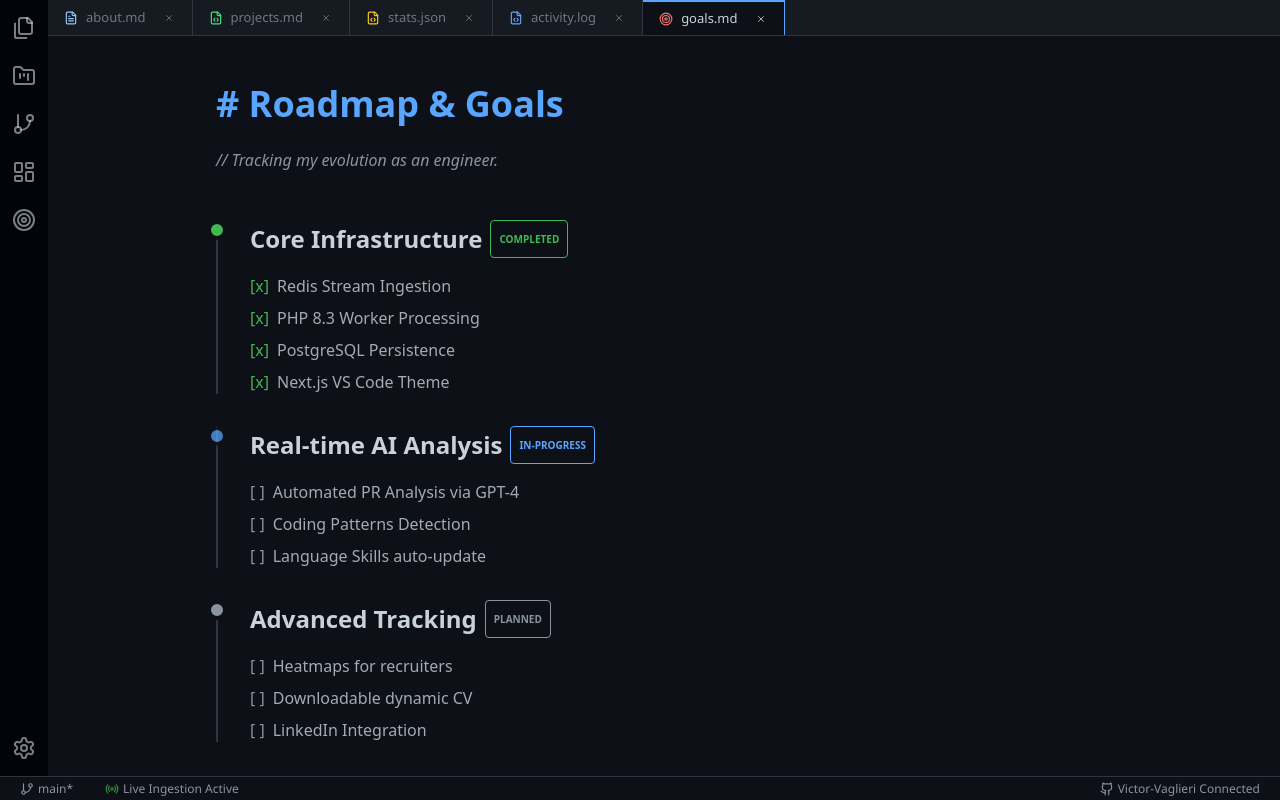
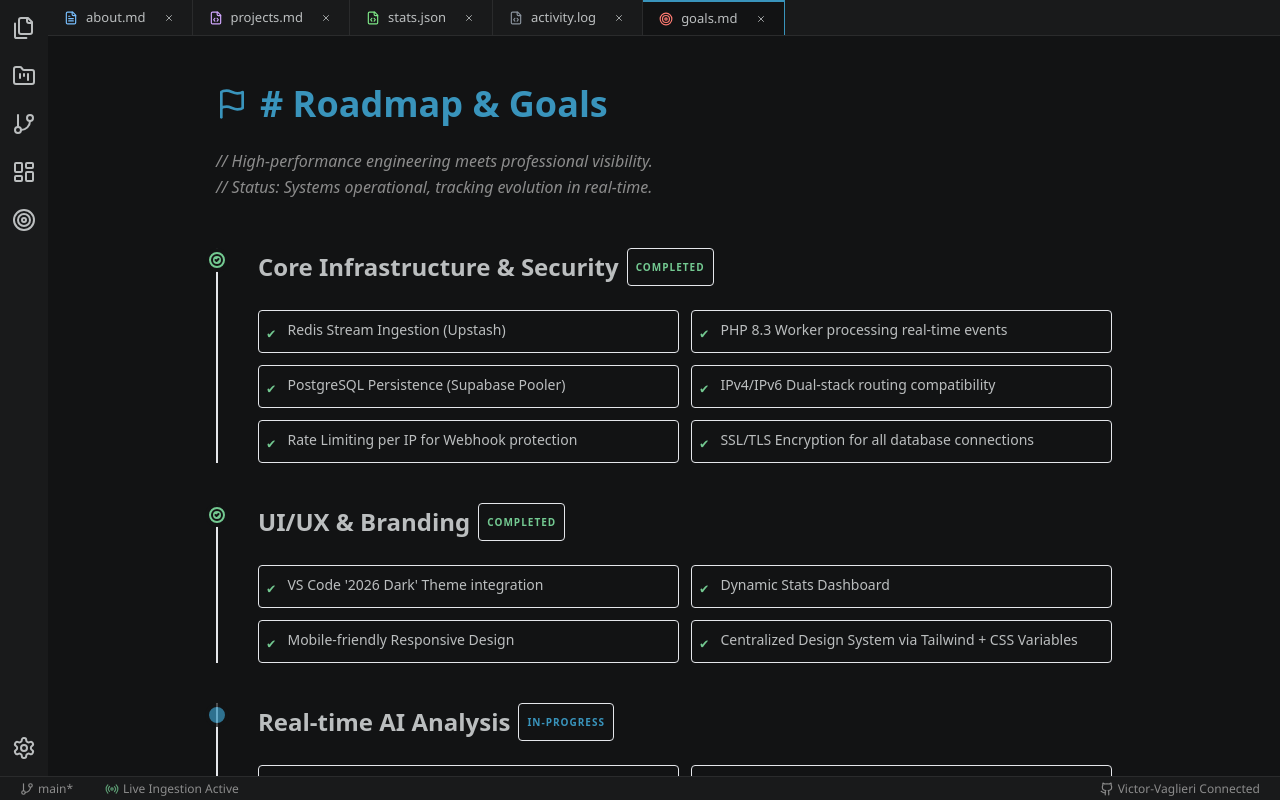
Before and after one commit to Victor-Vaglieri/LiveFolio, a Next.js app in the folder frontend/: page /goals in a window 1280 px wide. Built offline with nearby package versions, Linux system fonts and the light colour scheme.

Commit message:
melhora da tipografia e da interface do usuário

```diff
--- a/frontend/app/globals.css
+++ b/frontend/app/globals.css
@@ -3,33 +3,34 @@
 @tailwind utilities;
 
 :root {
-  --background: #121314; /* editor.background */
-  --foreground: #BBBEBF; /* editor.foreground */
+  --primary: #2C2D2E;
+  --primary-hover: #343536;
+
+  --background: #121314;
+  --foreground: #BBBEBF;
 
   --surface: #191A1B;
   --surface-2: #202122;
+  --surface-hover: #242526;
+
   --border: #2A2B2C;
 
-  --primary: #3994BC;
-  --primary-hover: #2B7DA3;
+  --text-muted: #8C8C8C;
 
-  --muted: #8C8C8C;
-}
+  --accent: #3994BC;
+  --accent-hover: #2B7DA3;
 
-@media (prefers-color-scheme: dark) {
-  :root {
-    --background: #121314;
-    --foreground: #BBBEBF;
+  --selection: #276782dd;
 
-    --surface: #191A1B;
-    --surface-2: #202122;
-    --border: #2A2B2C;
+  --success: #73c991;
+  --string: #a5d6ff;
 
-    --primary: #3994BC;
-    --primary-hover: #2B7DA3;
-
-    --muted: #8C8C8C;
-  }
+  --icon-json: #7ee787;
+  --icon-md: #79c0ff;
+  --icon-log: #8b949e;
+  --icon-code: #d2a8ff;
+  --icon-stats: #ffa657;
+  --icon-goal: #ff7b72;
 }
 
 body {
@@ -39,7 +40,7 @@ body {
   overflow: hidden;
 }
 
-/* Scrollbar igual VSCode */
+
 ::-webkit-scrollbar {
   width: 10px;
   height: 10px;
@@ -50,16 +51,16 @@ body {
 }
 
 ::-webkit-scrollbar-thumb {
-  background: #83848533; /* scrollbarSlider.background */
+  background: #83848533;
   border-radius: 6px;
 }
 
 ::-webkit-scrollbar-thumb:hover {
-  background: #83848566; /* hover */
+  background: #83848566;
 }
 
 ::-webkit-scrollbar-thumb:active {
-  background: #83848599; /* active */
+  background: #83848599;
 }
 
 ::-webkit-scrollbar-corner {
--- a/frontend/app/goals/page.tsx
+++ b/frontend/app/goals/page.tsx
@@ -1,56 +1,91 @@
-import { Milestone, Flag, Compass } from "lucide-react";
+import { Milestone, Flag, Compass, CheckCircle2 } from "lucide-react";
 
 export const dynamic = 'force-dynamic';
 
 export default function GoalsPage() {
   const milestones = [
     {
-      title: "Core Infrastructure",
+      title: "Core Infrastructure & Security",
       status: "completed",
-      tasks: ["Redis Stream Ingestion", "PHP 8.3 Worker Processing", "PostgreSQL Persistence", "Next.js VS Code Theme"]
+      tasks: [
+        "Redis Stream Ingestion (Upstash)",
+        "PHP 8.3 Worker processing real-time events",
+        "PostgreSQL Persistence (Supabase Pooler)",
+        "IPv4/IPv6 Dual-stack routing compatibility",
+        "Rate Limiting per IP for Webhook protection",
+        "SSL/TLS Encryption for all database connections"
+      ]
+    },
+    {
+      title: "UI/UX & Branding",
+      status: "completed",
+      tasks: [
+        "VS Code '2026 Dark' Theme integration",
+        "Dynamic Stats Dashboard",
+        "Mobile-friendly Responsive Design",
+        "Centralized Design System via Tailwind + CSS Variables"
+      ]
     },
     {
       title: "Real-time AI Analysis",
       status: "in-progress",
-      tasks: ["Automated PR Analysis via GPT-4", "Coding Patterns Detection", "Language Skills auto-update"]
+      tasks: [
+        "Automated PR Analysis via GPT-4",
+        "Coding Patterns Detection (Clean Code vs Legacy)",
+        "Language Skills auto-update from repository analysis"
+      ]
     },
     {
-      title: "Advanced Tracking",
+      title: "Advanced Tracking & Visibility",
       status: "planned",
-      tasks: ["Heatmaps for recruiters", "Downloadable dynamic CV", "LinkedIn Integration"]
+      tasks: [
+        "Heatmaps for recruiter access patterns",
+        "Downloadable dynamic CV (PDF generation)",
+        "LinkedIn Auto-post on major project milestones"
+      ]
     }
   ];
 
   return (
-    <div className="max-w-4xl mx-auto py-8 space-y-12 font-sans selection:bg-vscode-highlight/30">
+    <div className="max-w-4xl mx-auto py-8 space-y-12 font-sans selection:bg-vscode-highlight/30 text-vscode-text">
       <section className="space-y-6">
+        <div className="flex items-center gap-3">
+            <Flag className="text-vscode-highlight" size={32} />
             <h1 className="text-4xl font-bold text-vscode-highlight"># Roadmap & Goals</h1>
-        <p className="text-vscode-comment italic">// Tracking my evolution as an engineer.</p>
+        </div>
+        <p className="text-vscode-comment italic leading-relaxed">
+            // High-performance engineering meets professional visibility.<br/>
+            // Status: Systems operational, tracking evolution in real-time.
+        </p>
       </section>
 
-      <div className="space-y-8">
+      <div className="space-y-10">
         {milestones.map((milestone, idx) => (
-          <div key={idx} className="relative pl-8 border-l-2 border-vscode-border space-y-4">
-            <div className={`absolute -left-[11px] top-0 w-5 h-5 rounded-full border-4 border-vscode-bg ${
-              milestone.status === 'completed' ? 'bg-vscode-success' :
-              milestone.status === 'in-progress' ? 'bg-vscode-highlight animate-pulse' : 'bg-vscode-comment'
-            }`} />
+          <div key={idx} className="relative pl-10 border-l-2 border-vscode-border/50 space-y-4">
+            <div className={`absolute -left-[13px] top-0 w-6 h-6 rounded-full border-4 border-vscode-bg flex items-center justify-center ${
+              milestone.status === 'completed' ? 'bg-vscode-success text-vscode-bg' :
+              milestone.status === 'in-progress' ? 'bg-vscode-highlight animate-pulse' : 'bg-vscode-sidebar'
+            }`}>
+                {milestone.status === 'completed' && <CheckCircle2 size={12} strokeWidth={4} />}
+            </div>
 
+            <div className="space-y-1">
                 <h2 className="text-2xl font-bold flex items-center gap-2">
                 {milestone.title}
-              <span className={`text-[10px] uppercase px-2 py-0.5 rounded border ${
-                milestone.status === 'completed' ? 'text-vscode-success border-vscode-success' :
-                milestone.status === 'in-progress' ? 'text-vscode-highlight border-vscode-highlight' : 'text-vscode-comment border-vscode-comment'
+                <span className={`text-[10px] font-black uppercase px-2 py-0.5 rounded border tracking-widest ${
+                    milestone.status === 'completed' ? 'text-vscode-success border-vscode-success/30 bg-vscode-success/5' :
+                    milestone.status === 'in-progress' ? 'text-vscode-highlight border-vscode-highlight/30 bg-vscode-highlight/5' : 'text-vscode-comment border-vscode-comment/30 bg-vscode-sidebar/5'
                 }`}>
                     {milestone.status}
                 </span>
                 </h2>
+            </div>
 
-            <ul className="space-y-2">
+            <ul className="grid grid-cols-1 md:grid-cols-2 gap-3 pt-2">
               {milestone.tasks.map((task, i) => (
-                <li key={i} className="flex items-center gap-2 text-vscode-text/80">
-                  <span className={milestone.status === 'completed' ? 'text-vscode-success' : 'text-vscode-comment'}>
-                    {milestone.status === 'completed' ? '[x]' : '[ ]'}
+                <li key={i} className="flex items-start gap-3 text-[14px] text-vscode-text/70 bg-vscode-sidebar/5 p-2 rounded border border-vscode-border/20 hover:border-vscode-border transition-colors">
+                  <span className={`mt-1 font-mono font-bold ${milestone.status === 'completed' ? 'text-vscode-success' : 'text-vscode-comment'}`}>
+                    {milestone.status === 'completed' ? '✔' : '»'}
                   </span>
                   {task}
                 </li>
@@ -60,12 +95,15 @@ export default function GoalsPage() {
         ))}
       </div>
 
-      <section className="p-8 border border-vscode-highlight/20 bg-vscode-highlight/5 rounded-2xl flex items-center gap-6">
-        <Compass size={48} className="text-vscode-highlight shrink-0" />
-        <div className="space-y-2">
-          <h3 className="text-xl font-bold">The Mission</h3>
-          <p className="text-vscode-text/70 leading-relaxed">
-            Continuously evolving the **LiveFolio** ecosystem to bridge the gap between open-source contributions and professional visibility through automation and high-performance engineering.
+      <section className="p-8 border border-vscode-highlight/20 bg-vscode-highlight/5 rounded-2xl flex flex-col md:flex-row items-center gap-8 relative overflow-hidden group">
+        <div className="absolute top-0 right-0 p-4 opacity-5">
+            <Compass size={120} />
+        </div>
+        <Compass size={48} className="text-vscode-highlight shrink-0 group-hover:rotate-45 transition-transform duration-700" />
+        <div className="space-y-3 relative z-10 text-center md:text-left">
+          <h3 className="text-xl font-bold text-vscode-text">The Engineering Mission</h3>
+          <p className="text-vscode-text/60 leading-relaxed max-w-2xl">
+            Continuously evolving the **LiveFolio** ecosystem to bridge the gap between open-source contributions and professional visibility. We prioritize **low latency**, **high availability**, and **technical transparency**.
           </p>
         </div>
       </section>
--- a/frontend/app/projects/page.tsx
+++ b/frontend/app/projects/page.tsx
@@ -29,7 +29,6 @@ async function getProjectData(repoPath: string): Promise<ProjectData | null> {
       stars: data.stargazers_count,
       language: data.language || "Mixed",
       url: data.html_url,
-      // Usando o serviço de Social Preview do GitHub para a imagem
       image: `https://opengraph.githubassets.com/1/${repoPath.trim()}`
     };
   } catch (e) {
@@ -101,7 +100,7 @@ export default async function ProjectsPage({
                   </div>
                 </div>
 
-                <p className="text-sm text-vscode-text/70 line-clamp-2 leading-relaxed flex-1">
+                <p className="text-sm text-vscode-text/70 leading-relaxed flex-1">
                   {project.description}
                 </p>
 
--- a/frontend/components/StatusBar.tsx
+++ b/frontend/components/StatusBar.tsx
@@ -4,7 +4,7 @@ const GITHUB_USERNAME = process.env.GITHUB_USERNAME || "Victor-Vaglieri";
 
 export default function StatusBar() {
   return (
-    <footer className="h-6 bg-vscode-bg border-t border-vscode-border text-[12px] flex items-center px-3 justify-between text-vscode-comment shrink-0">
+    <footer className="h-6 bg-vscode-statusBar border-t border-vscode-border text-[12px] flex items-center px-3 justify-between text-vscode-comment shrink-0">
       <div className="flex items-center gap-4 h-full">
         <div className="flex items-center gap-1 hover:bg-vscode-highlight/10 px-2 h-full cursor-pointer transition-colors">
           <GitBranch size={14} />
--- a/frontend/components/Tabs.tsx
+++ b/frontend/components/Tabs.tsx
@@ -8,12 +8,11 @@ export default function Tabs() {
   const pathname = usePathname();
 
   const files = [
-    { name: "about.md", icon: <FileText size={14} className="text-blue-300" />, href: "/" },
-    { name: "projects.md", icon: <FileCode size={14} className="text-green-400" />, href: "/projects" },
-    { name: "stats.json", icon: <FileCode size={14} className="text-yellow-400" />, href: "/stats" },
-    { name: "activity.log", icon: <FileCode size={14} className="text-blue-400" />, href: "/activity" },
-    // TODO criar pagina de projetos e adicionar aqui
-    { name: "goals.md", icon: <Target size={14} className="text-red-400" />, href: "/goals" },
+    { name: "about.md", icon: <FileText size={14} className="text-vscode-icon-md" />, href: "/" },
+    { name: "projects.md", icon: <FileCode size={14} className="text-vscode-icon-code" />, href: "/projects" },
+    { name: "stats.json", icon: <FileCode size={14} className="text-vscode-icon-json" />, href: "/stats" },
+    { name: "activity.log", icon: <FileCode size={14} className="text-vscode-icon-log" />, href: "/activity" },
+    { name: "goals.md", icon: <Target size={14} className="text-vscode-icon-goal" />, href: "/goals" },
   ];
 
   return (
--- a/frontend/tailwind.config.js
+++ b/frontend/tailwind.config.js
@@ -11,18 +11,28 @@ module.exports = {
         background: "var(--background)",
         foreground: "var(--foreground)",
         vscode: {
-          bg: "#0d1117",
-          sidebar: "#161b22",
-          activityBar: "#010409",
-          statusBar: "#0d1117",
-          tab: "#161b22",
-          tabActive: "#0d1117",
-          border: "#30363d",
-          text: "#c9d1d9",
-          highlight: "#58a6ff",
-          string: "#a5d6ff",
-          comment: "#8b949e",
-          success: "#3fb950",
+          bg: "var(--background)",
+          sidebar: "var(--surface)",
+          activityBar: "var(--surface)",
+          statusBar: "var(--surface)",
+          tab: "var(--surface)",
+          tabActive: "var(--background)",
+          border: "var(--border)",
+          text: "var(--foreground)",
+          highlight: "var(--accent)",
+          comment: "var(--text-muted)",
+          selection: "var(--selection)",
+          hover: "var(--surface-hover)",
+          success: "var(--success)",
+          string: "var(--string)",
+          icon: {
+            json: "var(--icon-json)",
+            md: "var(--icon-md)",
+            log: "var(--icon-log)",
+            code: "var(--icon-code)",
+            stats: "var(--icon-stats)",
+            goal: "var(--icon-goal)",
+          }
         }
       },
     },
```
Also changed, not shown: frontend/components/Sidebar.tsx (+5 -5 lines). Lines whose indentation alone changed are shown as unchanged.
